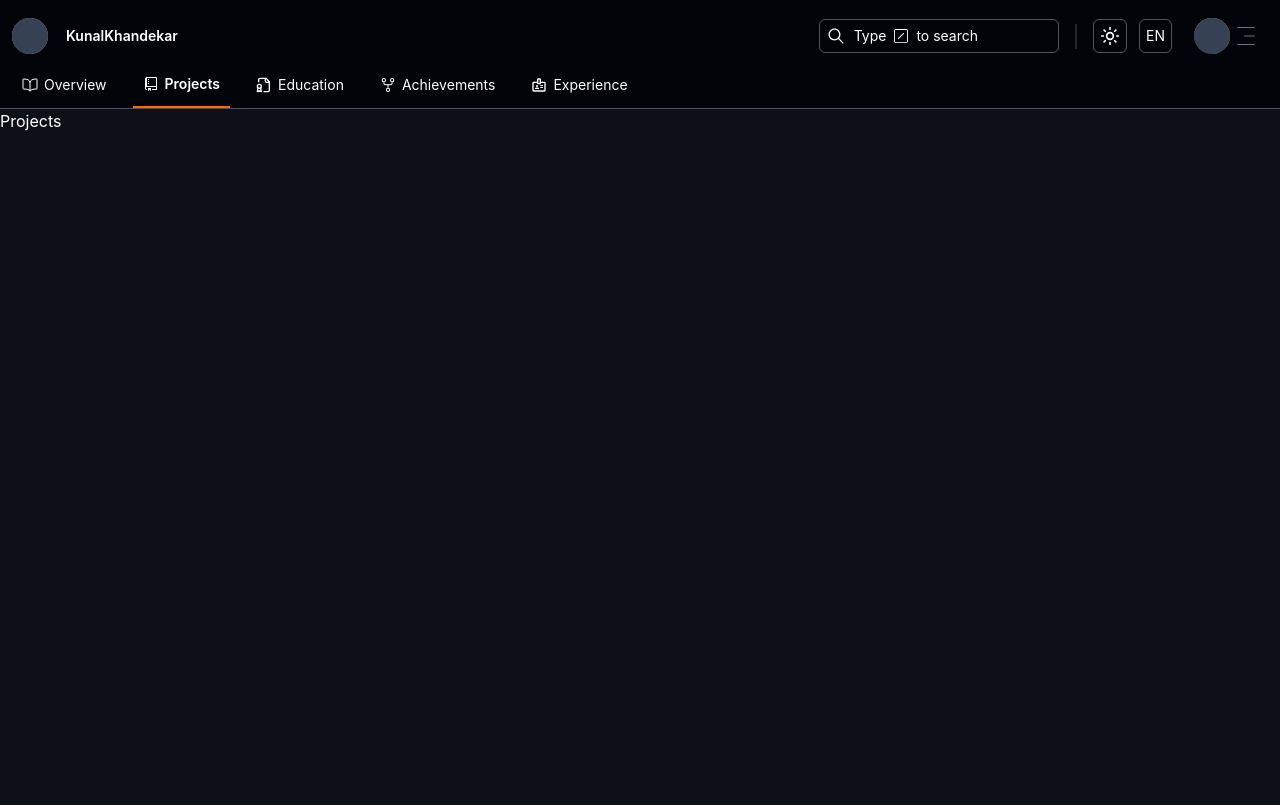
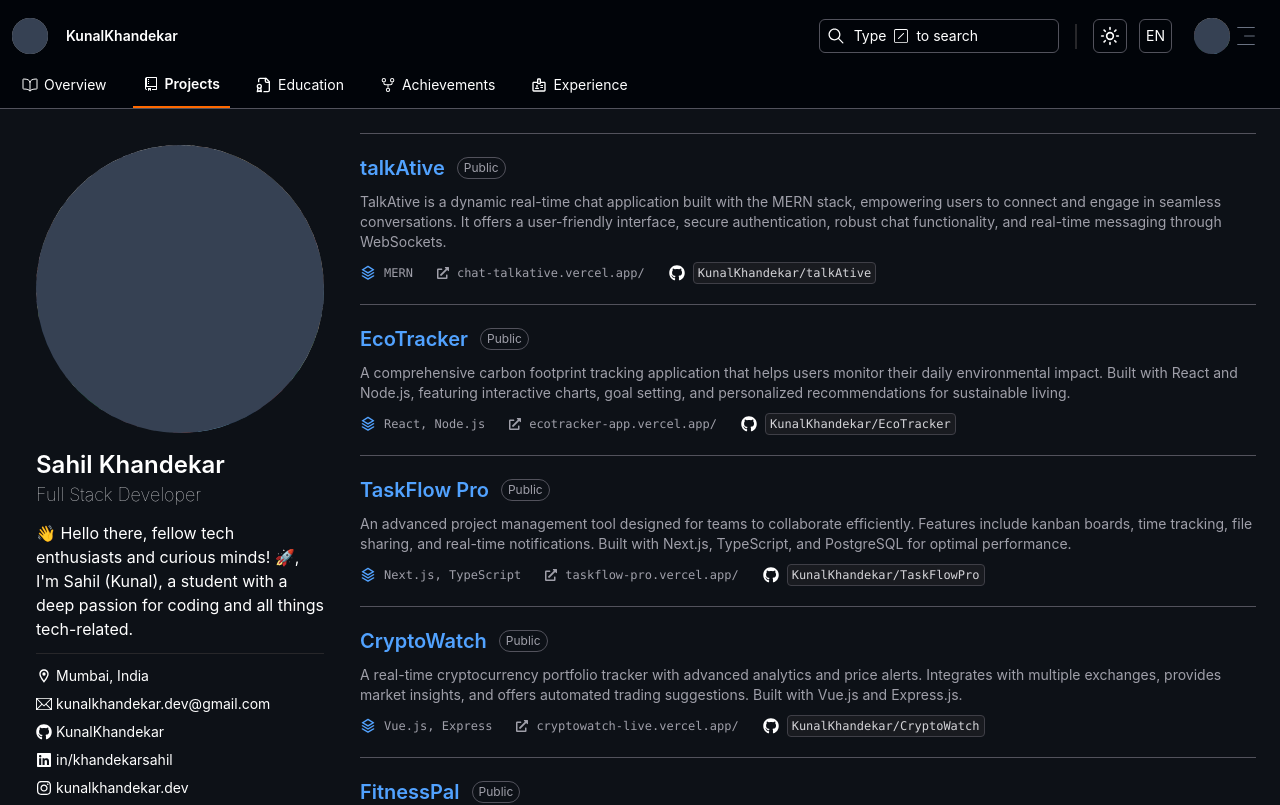
Before and after one commit to KunalKhandekar/kunalkhandekar.dev, a Next.js app: page /projects in a window 1280 px wide. Shown: the top 805 px of the page. Built offline with nearby package versions, Linux system fonts and the light colour scheme; grey boxes are pictures that could not be loaded.

Commit message:
Added Project listing - dummy projects

```diff
--- a/src/app/projects/page.jsx
+++ b/src/app/projects/page.jsx
@@ -1,6 +1,5 @@
+import ProjectPage from "../../pages/ProjectPage";
 
 export default function Projects() {
-  return (
-    <div>Projects</div>
-  )
+  return <ProjectPage />;
 }
--- /dev/null
+++ b/src/components/ProjectSection.jsx
@@ -0,0 +1,117 @@
+import Link from "next/link";
+import { FaExternalLinkAlt, FaGithub } from "react-icons/fa";
+import { RiStackLine } from "react-icons/ri";
+import Publicbadge from "../components/Publicbadge";
+
+export default function ProjectSection() {
+  const projects = [
+    {
+      title: "talkAtive",
+      description:
+        "TalkAtive is a dynamic real-time chat application built with the MERN stack, empowering users to connect and engage in seamless conversations. It offers a user-friendly interface, secure authentication, robust chat functionality, and real-time messaging through WebSockets.",
+      stack: "MERN",
+      liveLink: "chat-talkative.vercel.app/",
+      gitHubLink: "https://github.com/KunalKhandekar/talkAtive",
+    },
+    {
+      title: "EcoTracker",
+      description:
+        "A comprehensive carbon footprint tracking application that helps users monitor their daily environmental impact. Built with React and Node.js, featuring interactive charts, goal setting, and personalized recommendations for sustainable living.",
+      stack: "React, Node.js",
+      liveLink: "ecotracker-app.vercel.app/",
+      gitHubLink: "https://github.com/KunalKhandekar/EcoTracker",
+    },
+    {
+      title: "TaskFlow Pro",
+      description:
+        "An advanced project management tool designed for teams to collaborate efficiently. Features include kanban boards, time tracking, file sharing, and real-time notifications. Built with Next.js, TypeScript, and PostgreSQL for optimal performance.",
+      stack: "Next.js, TypeScript",
+      liveLink: "taskflow-pro.vercel.app/",
+      gitHubLink: "https://github.com/KunalKhandekar/TaskFlowPro",
+    },
+    {
+      title: "CryptoWatch",
+      description:
+        "A real-time cryptocurrency portfolio tracker with advanced analytics and price alerts. Integrates with multiple exchanges, provides market insights, and offers automated trading suggestions. Built with Vue.js and Express.js.",
+      stack: "Vue.js, Express",
+      liveLink: "cryptowatch-live.vercel.app/",
+      gitHubLink: "https://github.com/KunalKhandekar/CryptoWatch",
+    },
+    {
+      title: "FitnessPal",
+      description:
+        "A comprehensive fitness tracking application that monitors workouts, nutrition, and health metrics. Features AI-powered workout recommendations, meal planning, and progress visualization. Developed using React Native and Firebase.",
+      stack: "React Native",
+      liveLink: "fitnesspal-app.vercel.app/",
+      gitHubLink: "https://github.com/KunalKhandekar/FitnessPal",
+    },
+    {
+      title: "CodeShare",
+      description:
+        "A collaborative code editor platform where developers can share, review, and collaborate on code snippets in real-time. Supports multiple programming languages with syntax highlighting and version control integration.",
+      stack: "Angular, Socket.io",
+      liveLink: "codeshare-editor.vercel.app/",
+      gitHubLink: "https://github.com/KunalKhandekar/CodeShare",
+    }
+  ];
+
+  return (
+    <section className="flex-3 max-w-4xl">
+      {projects.map((item, index) => (
+        <div key={index} className="border-t border-zinc-300 dark:border-zinc-600 py-5 max-[800px]:min-w-80 flex flex-col justify-between">
+          {/* Header */}
+          <div className="flex gap-3 justify-start items-center">
+            <Link
+              href={"/"}
+              className="font-semibold text-xl line-clamp-1 hover:underline text-blue-400"
+            >
+              {item.title}
+            </Link>
+            <Publicbadge />
+          </div>
+
+          {/* Description */}
+          <p className="text-sm my-2.5 dark:text-zinc-400 text-neutral-700">
+            {item.description}
+          </p>
+
+          {/* Footer (stack / live link / github pinned at bottom) */}
+          <div className="flex justify-start items-center gap-6 text-xs mt-auto">
+            {/* Stack */}
+            <div className="flex justify-center items-center gap-2">
+              <RiStackLine className="size-4 text-blue-600 dark:text-blue-400" />
+              <p className="font-mono text-zinc-600 dark:text-zinc-400">
+                {item.stack}
+              </p>
+            </div>
+
+            {/* Live Link */}
+            <div className="flex justify-center items-center gap-2 font-mono text-zinc-600 dark:text-zinc-400 hover:text-blue-600 dark:hover:text-blue-500 transition-colors duration-200">
+              <FaExternalLinkAlt className="size-3" />
+              <Link
+                href={item.liveLink}
+                target="_blank"
+                rel="noopener noreferrer"
+              >
+                {item.liveLink}
+              </Link>
+            </div>
+
+            {/* GitHub Link */}
+            <div className="flex justify-center items-center gap-2">
+              <FaGithub className="size-4" />
+              <Link
+                href={item.gitHubLink}
+                target="_blank"
+                rel="noopener noreferrer"
+                className="font-mono text-xs bg-zinc-200 dark:bg-zinc-800/50 text-zinc-700 dark:text-zinc-300 px-1 py-0.5 rounded border border-zinc-300 dark:border-zinc-700 hover:bg-zinc-300 dark:hover:bg-zinc-700/70 hover:border-zinc-400 dark:hover:border-zinc-600 transition-all duration-200"
+              >
+                {item.gitHubLink.replace(/^https?:\/\/(www\.)?github\.com\//, "")}
+              </Link>
+            </div>
+          </div>
+        </div>
+      ))}
+    </section>
+  );
+}
--- /dev/null
+++ b/src/pages/ProjectPage.jsx
@@ -0,0 +1,13 @@
+import ProfileBar from "../components/ProfileBar";
+import ProjectSection from "../components/ProjectSection";
+
+export default function ProjectPage() {
+
+
+  return (
+    <div className="max-w-7xl m-auto p-6 flex gap-5 max-[800px]:flex-col max-[800px]:p-0 max-[800px]:bg-[#F6F8FA] max-[800px]:dark:bg-[#010409]">
+      <ProfileBar />
+      <ProjectSection />
+    </div>
+  );
+}
```
